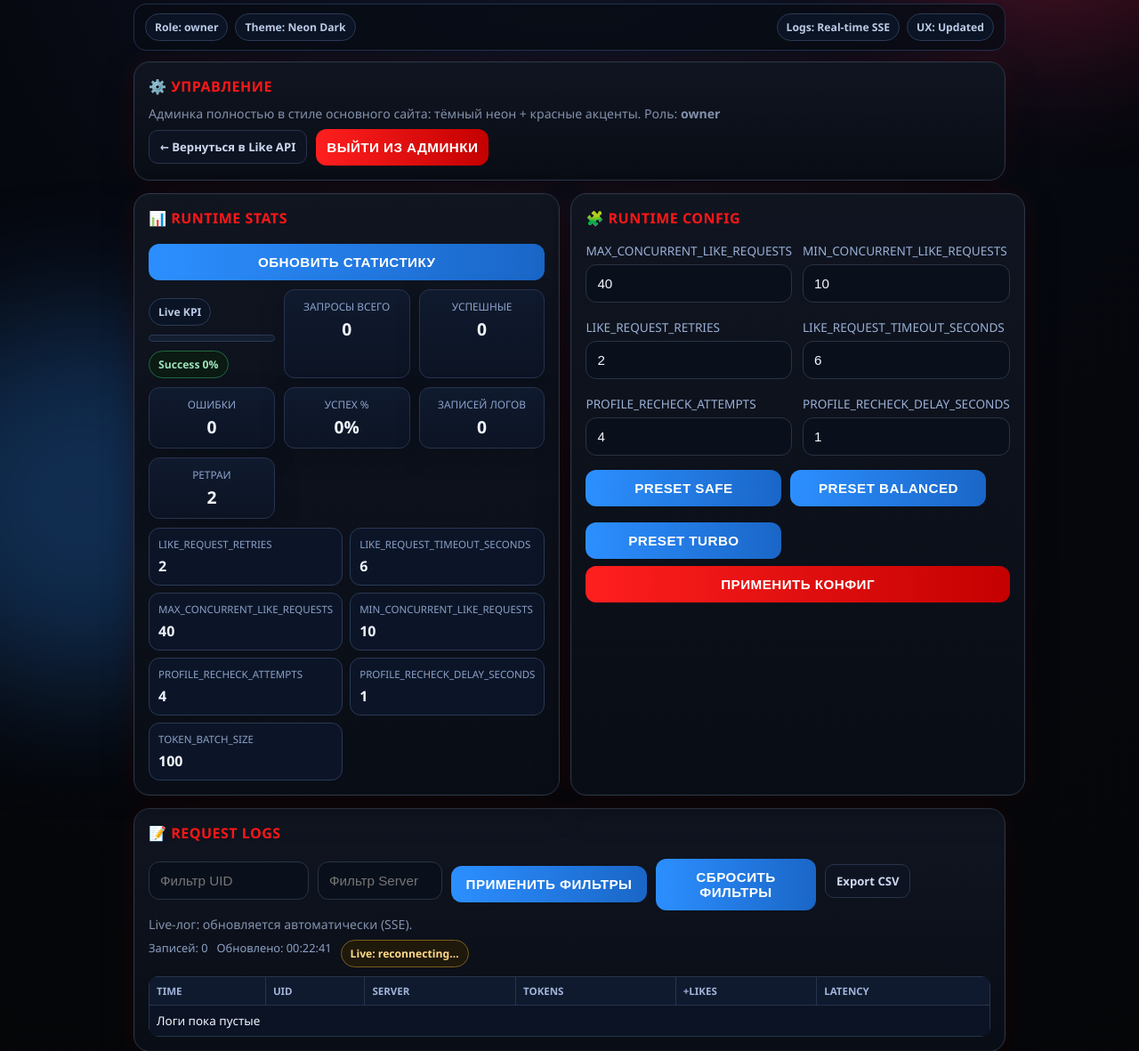
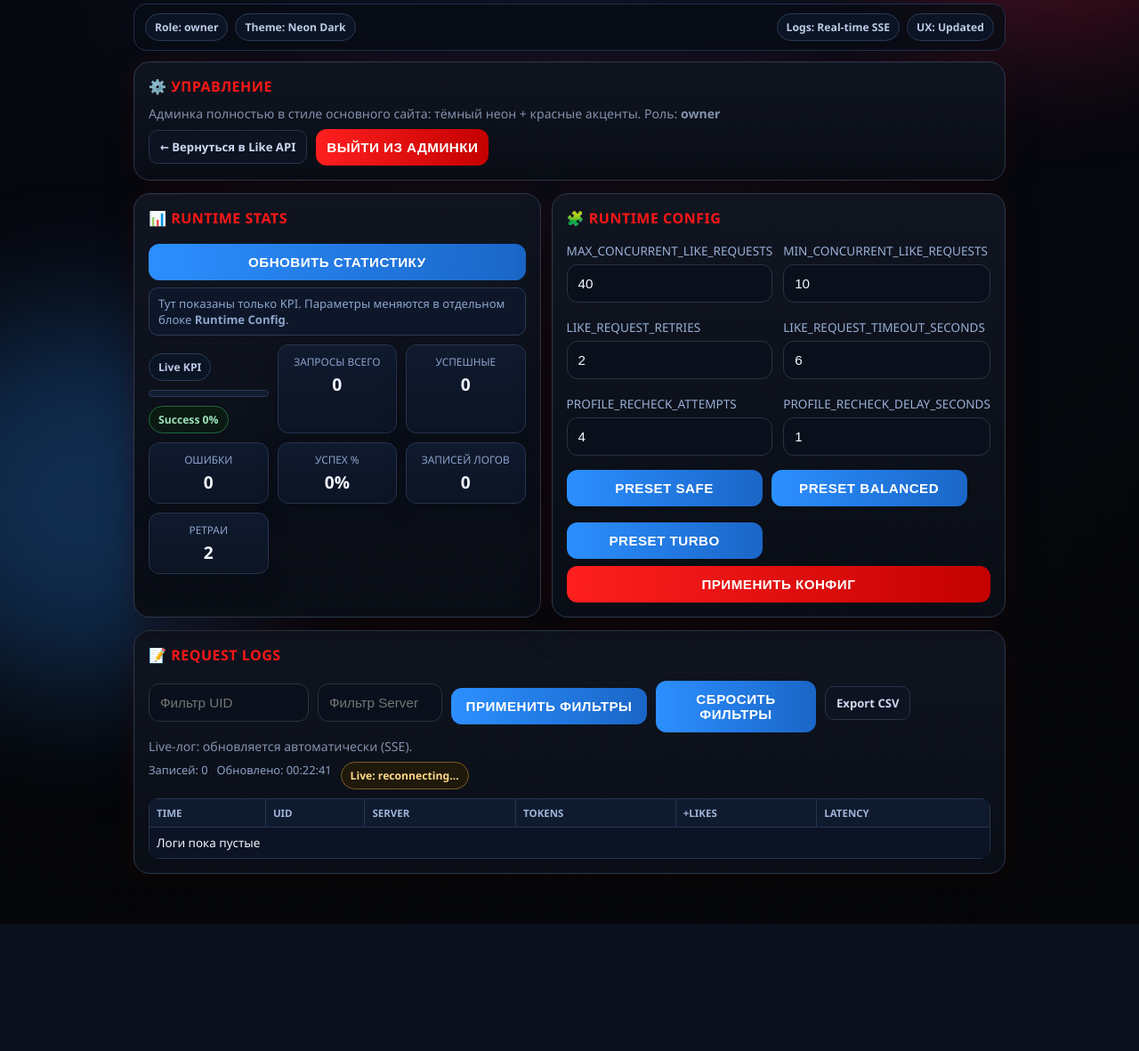
Before and after one commit to nursailauov/like, a Flask app: page /admin in a window 1280 px wide. Shown: the part 197-1378 px from the top of the page at 89% size. After the commit the page ends 1235 px from the top, so only its background shows below. Run offline with Flask 3, Linux system fonts and the light colour scheme; the visitor is signed in with stand-in values (Sample User, id 1); data that the repository does not hold is empty.

Commit message:
Refine admin stats UX and declutter runtime view

```diff
--- a/templates/admin.html
+++ b/templates/admin.html
@@ -271,20 +271,36 @@
       gap: 10px;
       flex-wrap: wrap;
     }
-    .config-grid {
-      display: grid;
-      grid-template-columns: repeat(2, 1fr);
-      gap: 8px;
-      margin-top: 10px;
+    .hint {
+      margin-top: 8px;
+      color: #8ea4cb;
+      font-size: .82rem;
+      border: 1px solid #2b3b59;
+      border-radius: 10px;
+      background: #0d1729;
+      padding: 8px 10px;
     }
-    .conf-item {
-      border: 1px solid #2a3957;
-      border-radius: 12px;
-      background: #0c1527;
-      padding: 10px;
+    .chip {
+      display: inline-flex;
+      align-items: center;
+      border-radius: 999px;
+      padding: 4px 8px;
+      font-size: .72rem;
+      border: 1px solid #2f3f5e;
+      background: #0d1729;
+      color: #a9bce0;
+      font-weight: 700;
     }
-    .conf-k { color: #8aa0c7; font-size: .72rem; text-transform: uppercase; }
-    .conf-v { margin-top: 6px; font-size: 1rem; font-weight: 900; color: #f0f5ff; }
+    .chip.good {
+      border-color: #20613a;
+      color: #9adcb3;
+      background: #0b1a13;
+    }
+    .chip.bad {
+      border-color: #6b2a2a;
+      color: #ffb0b0;
+      background: #1d1114;
+    }
 
     .error { color:#ff8f8f; margin-top:8px; }
     ::-webkit-scrollbar { width: 10px; height: 10px; }
@@ -294,7 +310,6 @@
     @media (max-width: 780px) {
       .grid { grid-template-columns: 1fr; }
       .metrics { grid-template-columns: 1fr 1fr; }
-      .config-grid { grid-template-columns: 1fr; }
     }
   </style>
 </head>
@@ -345,8 +360,8 @@
         <div class="panel">
           <h3 class="title">📊 Runtime Stats</h3>
           <button id="refreshStats" class="btn secondary" type="button">Обновить статистику</button>
+          <div class="hint">Тут показаны только KPI. Параметры меняются в отдельном блоке <b>Runtime Config</b>.</div>
           <div id="statsCards" class="metrics"></div>
-          <div id="configTable"></div>
         </div>
 
         <div class="panel">
@@ -390,7 +405,6 @@
 
       <script>
         const statsCards = document.getElementById('statsCards');
-        const configTable = document.getElementById('configTable');
         const logsOut = document.getElementById('logsOut');
         const logsTableWrap = document.getElementById('logsTableWrap');
         const filterUid = document.getElementById('filterUid');
@@ -450,13 +464,6 @@
 
           const conf = data.config || {};
           fillConfigInputs(conf);
-          const cards = Object.entries(conf).map(([k, v]) => `
-            <div class="conf-item">
-              <div class="conf-k">${k}</div>
-              <div class="conf-v">${v}</div>
-            </div>
-          `).join('');
-          configTable.innerHTML = `<div class="config-grid">${cards}</div>`;
         }
 
         async function loadStats() {
@@ -473,8 +480,8 @@
               <td>${log.uid || '-'}</td>
               <td>${log.server || '-'}</td>
               <td>${log.tokens_used || 0}</td>
-              <td>${log.likes_increment || 0}</td>
-              <td>${log.response_ms || 0}ms</td>
+              <td><span class="chip ${(Number(log.likes_increment || 0) > 0) ? 'good' : 'bad'}">${log.likes_increment || 0}</span></td>
+              <td><span class="chip">${log.response_ms || 0}ms</span></td>
             </tr>
           `).join('');
 
```
